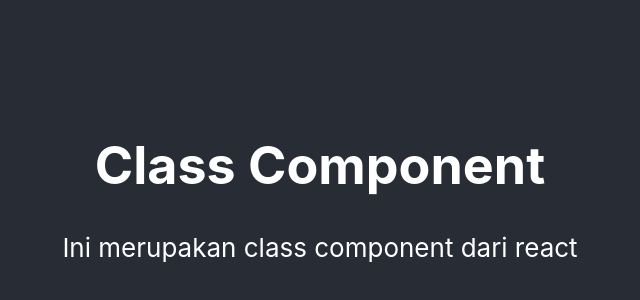
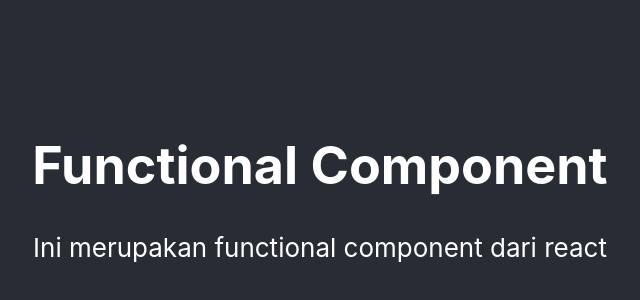
Before and after one commit to isti20/react-basic, a React (Create React App) app: page / in a window 1280 px wide. Shown: the part 206-506 px from the top of the page, without its empty margins (320-960 px from the left). Built offline with nearby package versions, Linux system fonts and the light colour scheme.

Commit message:
Functional Component

```diff
--- a/src/App.js
+++ b/src/App.js
@@ -1,11 +1,11 @@
-import CComponent from './components/ClassComponent';
+import FComponent from './components/FunctionalComponent';
 import './App.css';
 
 function App() {
   return (
     <div className="App">
       <header className="App-header">
-        <CComponent />
+        <FComponent />
       </header>
     </div>
   );
--- a/src/components/ClassComponent.jsx
+++ /dev/null
@@ -1,14 +0,0 @@
-import React, { Component } from "react";
-
-class CComponent extends Component {
-  render() {
-    return (
-      <div>
-        <h1>Class Component</h1>
-        <p>Ini merupakan class component dari react</p>
-      </div>
-    );
-  }
-}
-
-export default CComponent;
--- /dev/null
+++ b/src/components/FunctionalComponent.jsx
@@ -0,0 +1,12 @@
+import React from "react";
+
+const FComponent = () => {
+  return (
+    <div>
+      <h1>Functional Component</h1>
+      <p>Ini merupakan functional component dari react</p>
+    </div>
+  );
+};
+
+export default FComponent;
```
